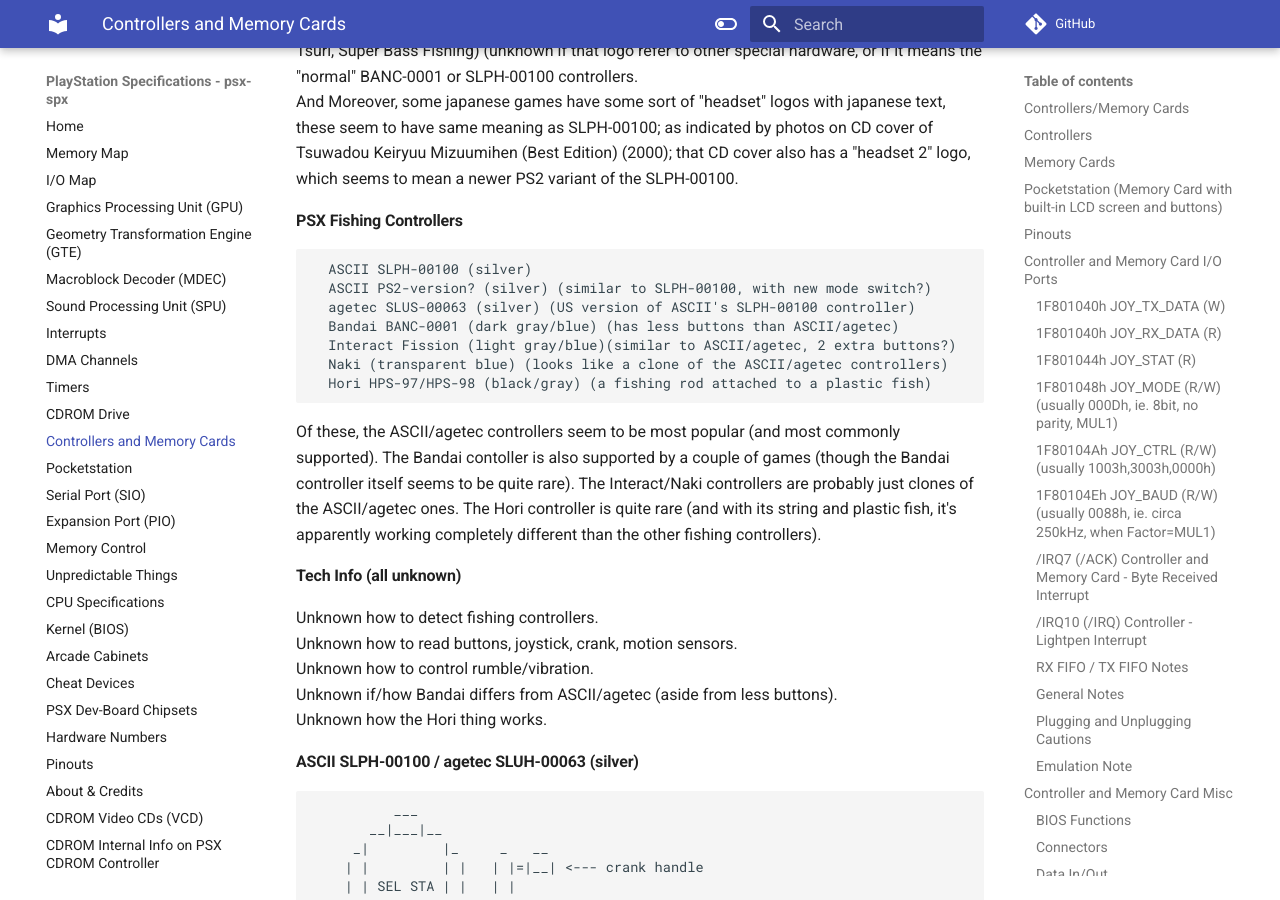
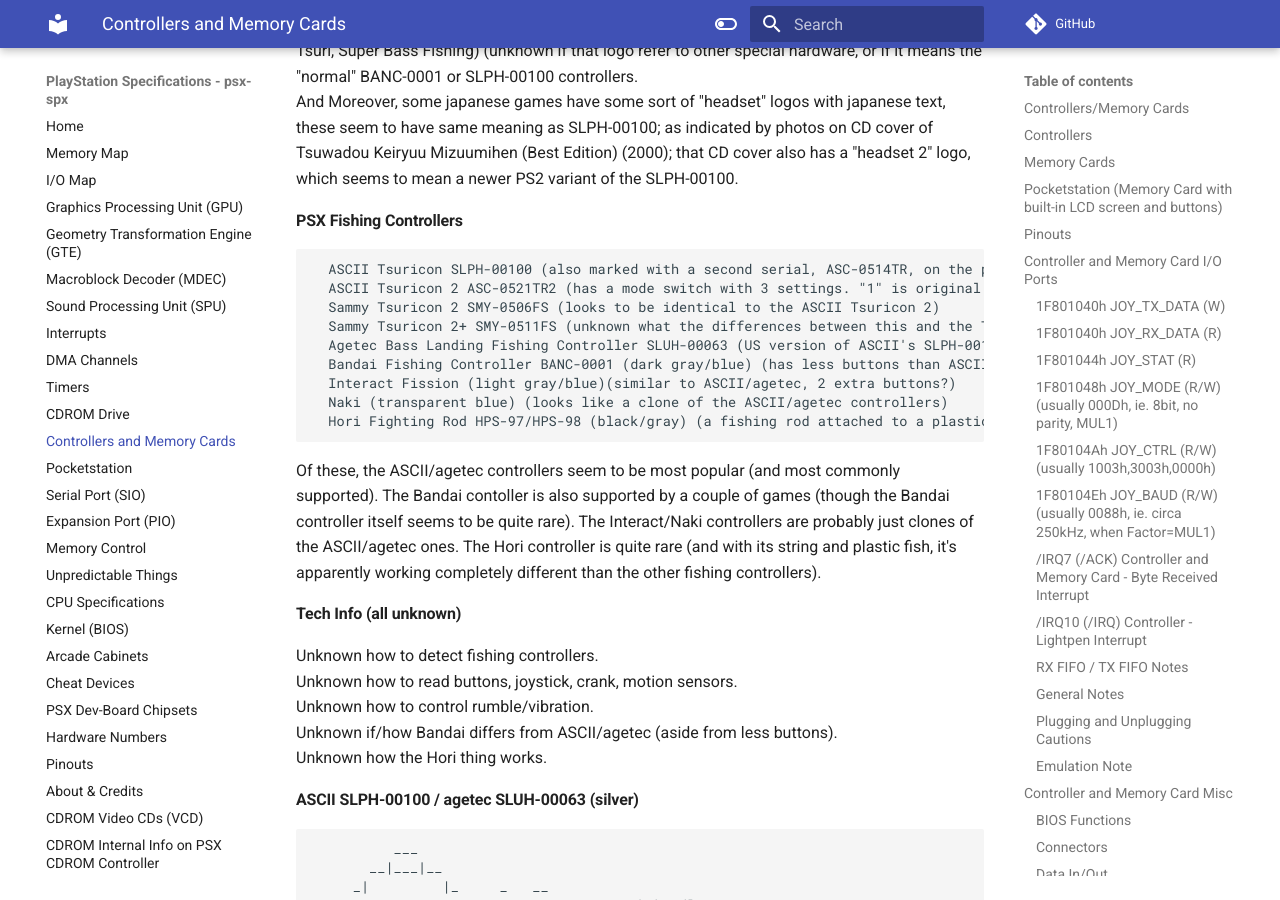
Before and after one commit to psx-spx/psx-spx.github.io, an MkDocs documentation site: the page built from docs/controllersandmemorycards.md, in a window 1280 px wide and 900 px high, scrolled down 36835 px. Built offline with MkDocs 1.6.1 and Material for MkDocs 9.7.7, drawn with Linux system fonts in a browser that asks for light colours; comment, search, counter and statistics services are not loaded.

Commit message:
Controllers: Update fishing controllers list

````diff
--- a/docs/controllersandmemorycards.md
+++ b/docs/controllersandmemorycards.md
@@ -1638,13 +1638,15 @@
 
 #### PSX Fishing Controllers
 ```
-  ASCII SLPH-00100 (silver)
-  ASCII PS2-version? (silver) (similar to SLPH-00100, with new mode switch?)
-  agetec SLUS-00063 (silver) (US version of ASCII's SLPH-00100 controller)
-  Bandai BANC-0001 (dark gray/blue) (has less buttons than ASCII/agetec)
+  ASCII Tsuricon SLPH-00100 (also marked with a second serial, ASC-0514TR, on the packaging box)
+  ASCII Tsuricon 2 ASC-0521TR2 (has a mode switch with 3 settings. "1" is original Tsuricon mode, "2" is Tsuricon 2 mode. Unknown what the unnumbered mode does)
+  Sammy Tsuricon 2 SMY-0506FS (looks to be identical to the ASCII Tsuricon 2)
+  Sammy Tsuricon 2+ SMY-0511FS (unknown what the differences between this and the Tsuricon 2 are)
+  Agetec Bass Landing Fishing Controller SLUH-00063 (US version of ASCII's SLPH-00100 controller)
+  Bandai Fishing Controller BANC-0001 (dark gray/blue) (has less buttons than ASCII/agetec)
   Interact Fission (light gray/blue)(similar to ASCII/agetec, 2 extra buttons?)
   Naki (transparent blue) (looks like a clone of the ASCII/agetec controllers)
-  Hori HPS-97/HPS-98 (black/gray) (a fishing rod attached to a plastic fish)
+  Hori Fighting Rod HPS-97/HPS-98 (black/gray) (a fishing rod attached to a plastic fish)
 ```
 Of these, the ASCII/agetec controllers seem to be most popular (and most
 commonly supported). The Bandai contoller is also supported by a couple of
````
